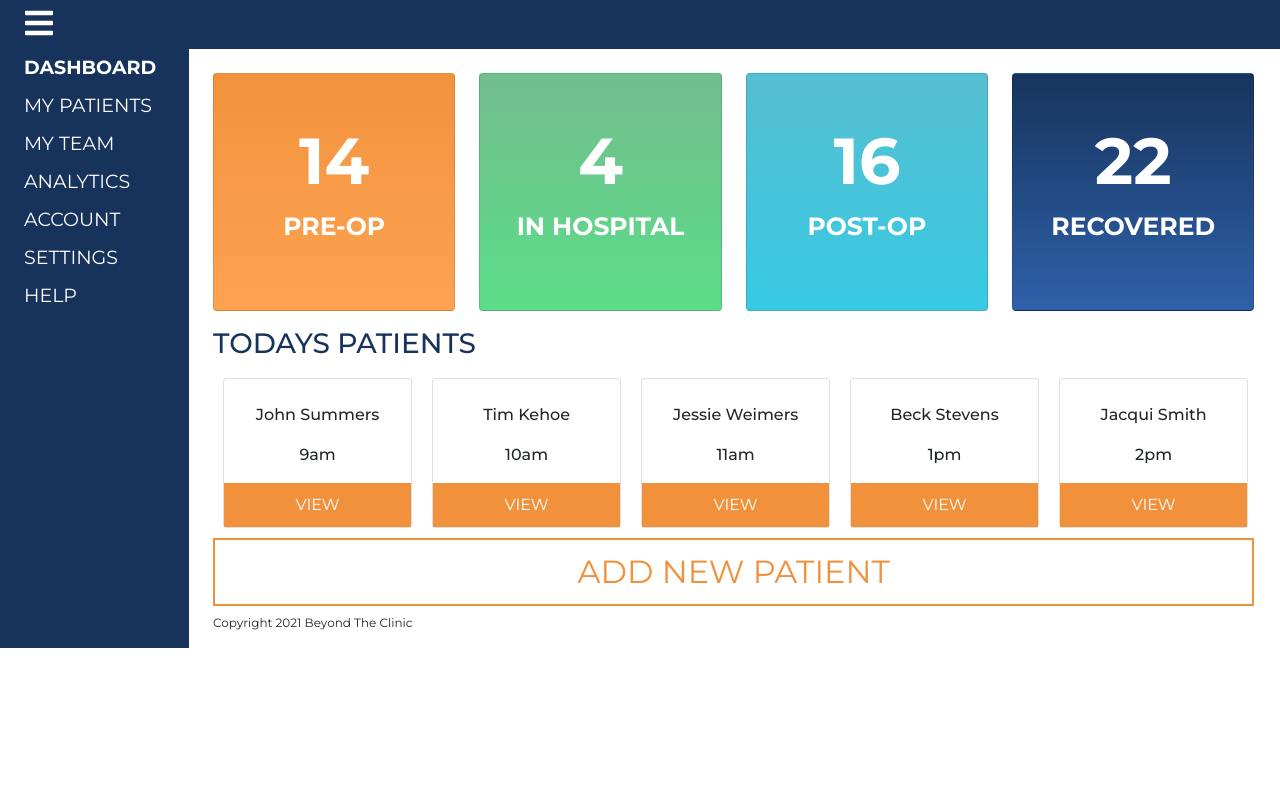
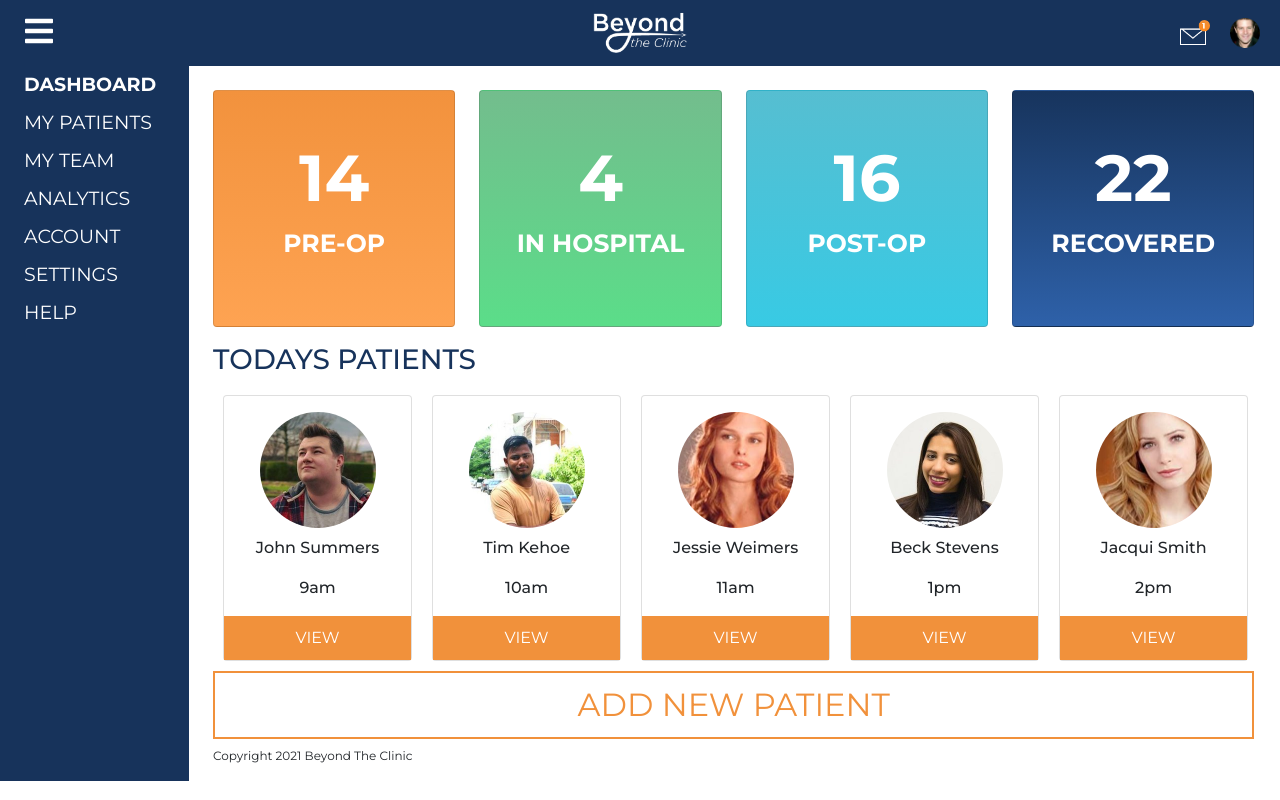
Before and after one commit to MarufAlAslam/DoctorsPortal, a plain HTML site: page cms-doctor-portal.html in a window 1280 px wide. Drawn offline with nearby package versions, Linux system fonts and the light colour scheme; a web font is replaced by a local one.

Commit message:
image changed

```diff
--- a/cms-doctor-portal.html
+++ b/cms-doctor-portal.html
@@ -39,17 +39,17 @@
                 <div class="col-6 m-auto">
                     <div class="text-center">
                         <a href="cms-doctor-portal.html" class="text-decoration-none">
-                            <img src="img/logo.png" class="logo img-fluid" alt="">
+                            <img src="logo.png" class="logo img-fluid" alt="">
                         </a>
                     </div>
                 </div>
                 <div class="col-3 m-auto">
                     <div class="text-right">
                         <a href="message.html" class="text-decoration-none mx-2">
-                            <img src="img/message.png" class="img-fluid" alt="">
+                            <img src="message.png" class="img-fluid" alt="">
                         </a>
                         <a href="profile.html" class="text-decoration-none mx-2">
-                            <img src="img/user.png" class="img-fluid" alt="">
+                            <img src="user.png" class="img-fluid" alt="">
                         </a>
                     </div>
                 </div>
@@ -116,7 +116,7 @@
                     <div class="slider">
                         <div class="card">
                             <div class="card-body">
-                                <img src="img/slider-1.png" class="img-fluid m-auto" alt="">
+                                <img src="slider-1.png" class="img-fluid m-auto" alt="">
                                 <p class="font-normal mt-2">John Summers</p>
                                 <p class="font-normal">9am</p>
                             </div>
@@ -124,7 +124,7 @@
                         </div>
                         <div class="card">
                              <div class="card-body">
-                                <img src="img/slider-2.png" class="img-fluid m-auto" alt="">
+                                <img src="slider-2.png" class="img-fluid m-auto" alt="">
                                 <p class="font-normal mt-2">Tim Kehoe</p>
                                <p class="font-normal">10am</p>
                              </div>
@@ -132,7 +132,7 @@
                         </div>
                         <div class="card">
                             <div class="card-body">
-                                <img src="img/slider-3.png" class="img-fluid m-auto" alt="">
+                                <img src="slider-3.png" class="img-fluid m-auto" alt="">
                                 <p class="font-normal mt-2">Jessie Weimers</p>
                                <p class="font-normal">11am</p>
                             </div>
@@ -140,7 +140,7 @@
                         </div>
                         <div class="card">
                             <div class="card-body">
-                                <img src="img/slider-4.png" class="img-fluid m-auto" alt="">
+                                <img src="slider-4.png" class="img-fluid m-auto" alt="">
                                 <p class="font-normal mt-2">Beck Stevens</p>
                                <p class="font-normal">1pm</p>
                             </div>
@@ -148,7 +148,7 @@
                         </div>
                         <div class="card">
                             <div class="card-body">
-                                <img src="img/slider-5.png" class="img-fluid m-auto" alt="">
+                                <img src="slider-5.png" class="img-fluid m-auto" alt="">
                                 <p class="font-normal mt-2">Jacqui Smith</p>
                                <p class="font-normal">2pm</p>
                             </div>
@@ -156,7 +156,7 @@
                         </div>
                         <div class="card">
                             <div class="card-body">
-                                <img src="img/slider-6.png" class="img-fluid m-auto" alt="">
+                                <img src="slider-6.png" class="img-fluid m-auto" alt="">
                                 <p class="font-normal mt-2">Harley Quinn</p>
                                <p class="font-normal">3pm</p>
                             </div>
@@ -164,7 +164,7 @@
                         </div>
                         <div class="card">
                            <div class="card-body">
-                            <img src="img/slider-7.png" class="img-fluid m-auto" alt="">
+                            <img src="slider-7.png" class="img-fluid m-auto" alt="">
                             <p class="font-normal mt-2">John Krogg</p>
                            <p class="font-normal">4pm</p>
                            </div>
```
Also changed, not shown: account.html (+3 -3 lines), add-new-patient.html (+3 -3 lines), add-new-team-member.html (+3 -3 lines), analytics.html (+3 -3 lines), cms-doctor-portal-help.html (+3 -3 lines), compose.html (+3 -3 lines), confirm.html (+2 -2 lines).
